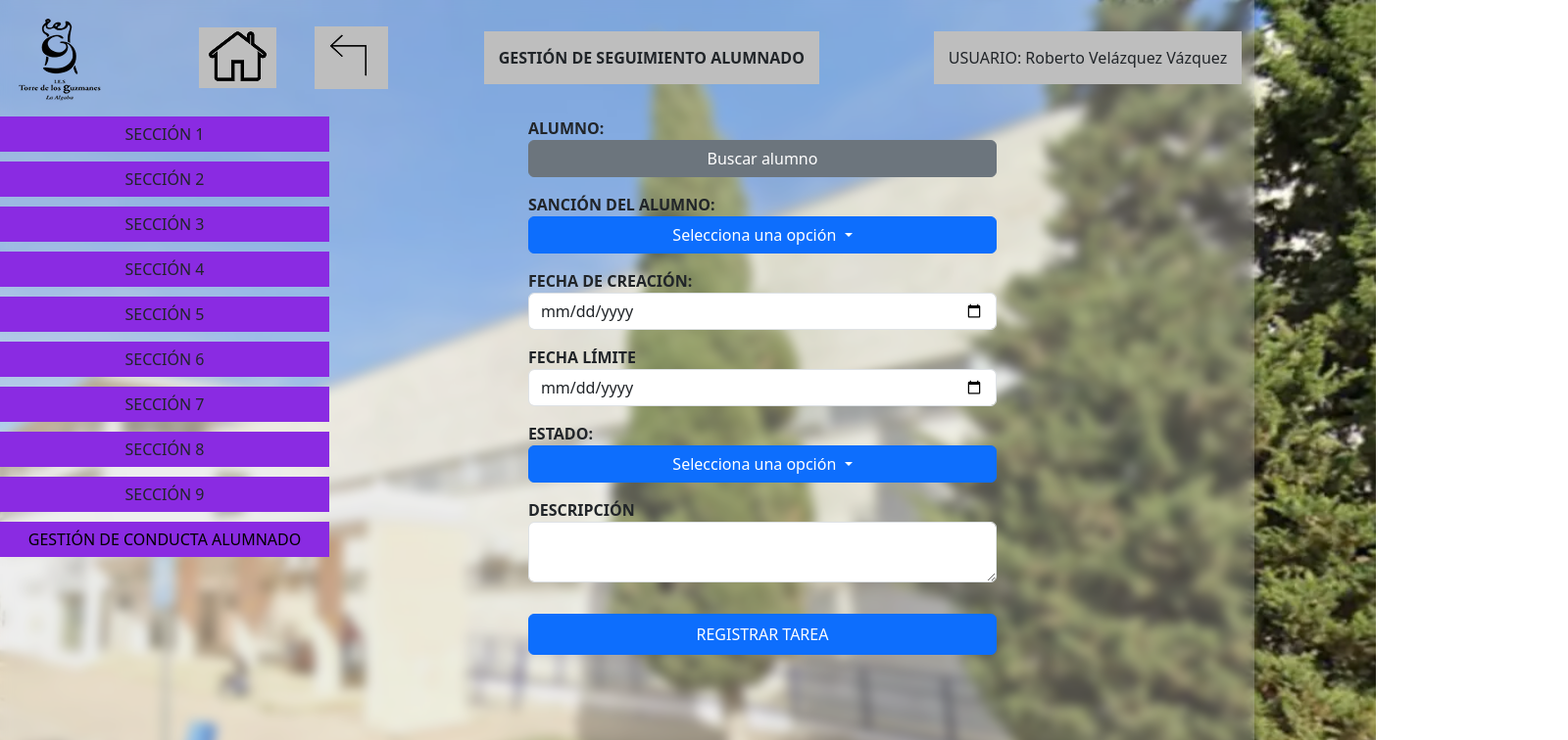
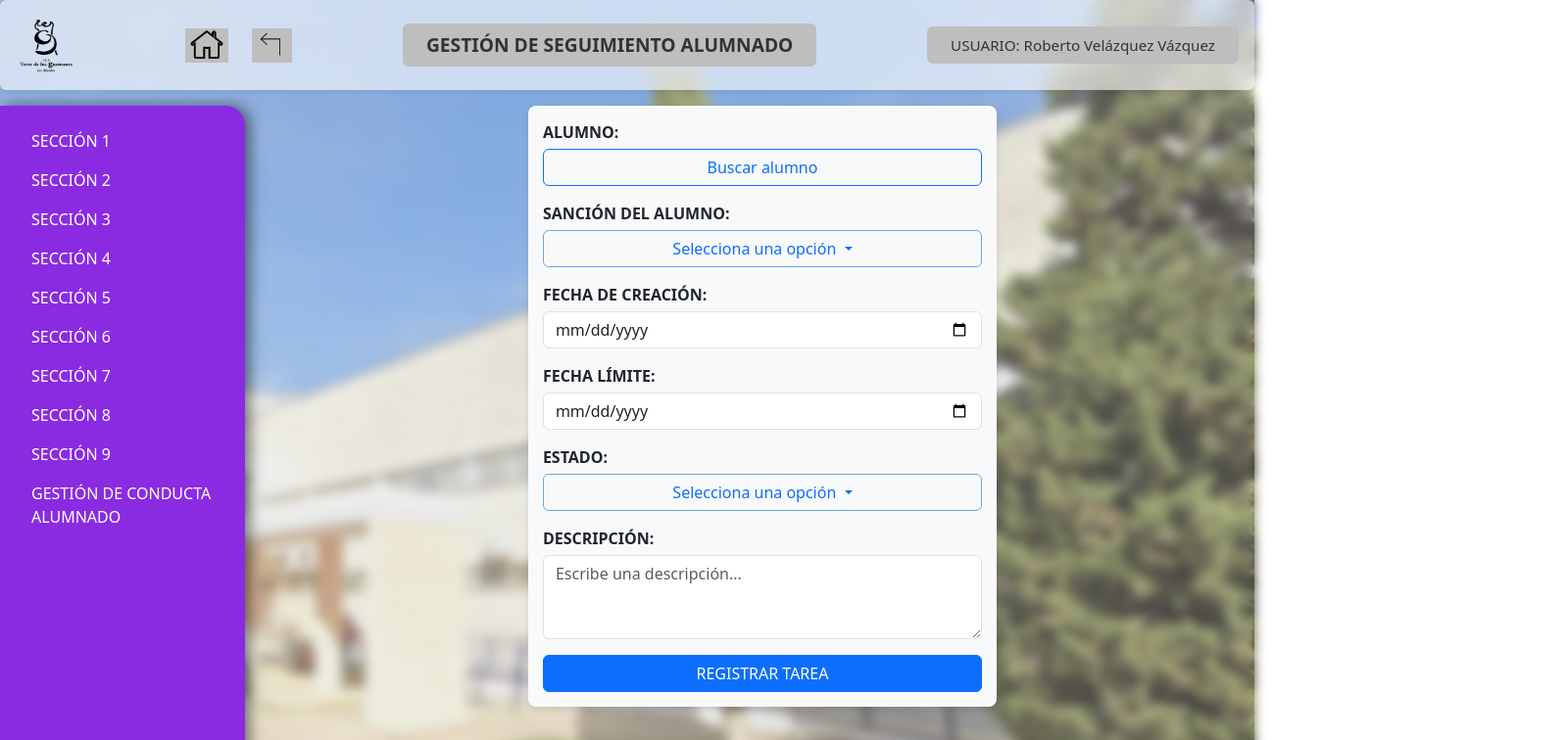
Before and after one commit to robertovelz8/TFG-Frontend, an Angular app: page /registrar-tarea in a window 1280 px wide. Shown: the top 756 px of the page at 98% size, 1600 px wide, since content can reach past the window. Built offline with nearby package versions, Linux system fonts and the light colour scheme.

Commit message:
Diseño terminado

```diff
--- a/src/app/header/header.component.css
+++ b/src/app/header/header.component.css
@@ -1,27 +1,38 @@
 .header {
-    display: flex;
-    justify-content: space-between;
-    align-items: center;
-    margin: 1%;
+    background-color: rgba(255, 255, 255, 0.6) !important; /* blanco translúcido */
+    backdrop-filter: blur(10px); /* desenfoque opcional */
+    border-radius: 10px;
+    box-shadow: 0 2px 10px rgba(0, 0, 0, 0.1);
+    flex-wrap: wrap;
+    gap: 1rem;
 }
 
-.controls {
-    display: flex;
-    justify-content: center;
-    align-items: center;
+
+
+
+.logo-header {
+    height: 60px;
+    object-fit: contain;
 }
 
-.container-home {
-    margin-right: 25%;
+.icon-header {
+    height: 35px;
+    transition: transform 0.2s ease;
+    cursor: pointer;
+}
+
+.icon-header:hover {
+    transform: scale(1.1);
 }
 
 .container-title-section {
     background-color: #BEBEBE;
-    font-weight: bolder;
-    padding: 15px;
+    color: #333;
+    font-size: 1.2rem;
 }
 
 .container-user {
     background-color: #BEBEBE;
-    padding: 15px;
+    color: #333;
+    font-size: 0.95rem;
 }
--- a/src/app/header/header.component.html
+++ b/src/app/header/header.component.html
@@ -1,22 +1,24 @@
-<div class="header">
-    <div class="container-img">
+<div class="header d-flex align-items-center justify-content-between p-3 shadow-sm rounded mb-3 bg-white">
+    <div class="d-flex align-items-center gap-3">
         <a href="https://blogsaverroes.juntadeandalucia.es/iestorrredelosguzmanes/">
-            <img src="../../assets/imgs/logo-instituto.png">
+            <img src="../../assets/imgs/logo-instituto.png" class="logo-header" alt="Logo instituto">
         </a>
     </div>
-    <div class="controls">
+
+    <div class="d-flex align-items-center gap-4 controls">
         <div class="container-home">
-            <img src="../../assets/imgs/Home.png" style="cursor: pointer;">
+            <img src="../../assets/imgs/Home.png" class="icon-header" alt="Inicio">
         </div>
-        <div class="container-back ">
-            <img src="../../assets/imgs/Volver.png" (click)="volverAtras()" style="cursor: pointer;">
+        <div class="container-back">
+            <img src="../../assets/imgs/Volver.png" class="icon-header" alt="Volver" (click)="volverAtras()">
         </div>
     </div>
 
-    <div class="container-title-section">
+    <div class="container-title-section text-center px-4 py-2 fw-bold rounded">
         {{title}}
     </div>
-    <div class="container-user">
+
+    <div class="container-user text-end px-4 py-2 rounded">
         USUARIO: {{user}}
     </div>
 </div>
--- a/src/app/modificar-sancion/modificar-sancion.component.css
+++ b/src/app/modificar-sancion/modificar-sancion.component.css
@@ -1,24 +1,28 @@
 .form-sancion {
-    display: grid;
-    gap: 1rem;
-    width: 60%;
+  background-color: #f8f9fa;
+  padding: 15px;
+  border-radius: 8px;
+  width: 60%;
+  box-shadow: 0 4px 6px rgba(0, 0, 0, 0.1);
 }
 
-
-.form-row {
-    grid-template-columns: 150px 1fr;
-    gap: 0.75rem;
+.form-label {
+  font-weight: bold;
+  margin-bottom: 5px;
 }
 
-button[type="submit"] {
-    padding: 0.5rem 1.5rem;
-    font-size: 1rem;
+button:focus, input:focus {
+  box-shadow: 0 0 0 0.25rem rgba(255, 105, 180, 0.5);
+  border-color: #ff69b4;
 }
 
+button.dropdown-toggle {
+  background-color: transparent;
+  border: 1px solid #68a6e4;
+}
 
-.form-row label {
-    text-align: right;
-    font-weight: bold;
+button:hover, button:active {
+  background-color: #68a6e4;
 }
 
 .centered-wrapper {
--- a/src/app/registrar-sancion/registrar-sancion.component.css
+++ b/src/app/registrar-sancion/registrar-sancion.component.css
@@ -1,24 +1,28 @@
 .form-sancion {
-    display: grid;
-    gap: 1rem;
-    width: 60%;
+  background-color: #f8f9fa;
+  padding: 15px;
+  border-radius: 8px;
+  width: 60%;
+  box-shadow: 0 4px 6px rgba(0, 0, 0, 0.1);
 }
 
-
-.form-row {
-    grid-template-columns: 150px 1fr;
-    gap: 0.75rem;
+.form-label {
+  font-weight: bold;
+  margin-bottom: 5px;
 }
 
-button[type="submit"] {
-    padding: 0.5rem 1.5rem;
-    font-size: 1rem;
+button:focus, input:focus {
+  box-shadow: 0 0 0 0.25rem rgba(255, 105, 180, 0.5);
+  border-color: #ff69b4;
 }
 
+button.dropdown-toggle {
+  background-color: transparent;
+  border: 1px solid #68a6e4;
+}
 
-.form-row label {
-    text-align: right;
-    font-weight: bold;
+button:hover, button:active {
+  background-color: #68a6e4;
 }
 
 .centered-wrapper {
--- a/src/app/registrar-tareas/registrar-tareas.component.css
+++ b/src/app/registrar-tareas/registrar-tareas.component.css
@@ -1,24 +1,28 @@
 .form-tarea {
-    display: grid;
-    gap: 1rem;
-    width: 60%;
+  background-color: #f8f9fa;
+  padding: 15px;
+  border-radius: 8px;
+  width: 60%;
+  box-shadow: 0 4px 6px rgba(0, 0, 0, 0.1);
 }
 
-
-.form-row {
-    grid-template-columns: 150px 1fr;
-    gap: 0.75rem;
+.form-label {
+  font-weight: bold;
+  margin-bottom: 5px;
 }
 
-button[type="submit"] {
-    padding: 0.5rem 1.5rem;
-    font-size: 1rem;
+button:focus, input:focus, textarea:focus {
+  box-shadow: 0 0 0 0.25rem rgba(255, 105, 180, 0.5);
+  border-color: #ff69b4;
 }
 
+button.dropdown-toggle {
+  background-color: transparent;
+  border: 1px solid #68a6e4;
+}
 
-.form-row label {
-    text-align: right;
-    font-weight: bold;
+button:hover, button:active {
+  background-color: #68a6e4;
 }
 
 .centered-wrapper {
--- a/src/app/registrar-tareas/registrar-tareas.component.html
+++ b/src/app/registrar-tareas/registrar-tareas.component.html
@@ -1,58 +1,59 @@
 <div class="centered-wrapper" style="width: 90%;">
     <form class="form-tarea">
 
-        <div class="form-row">
-            <label>ALUMNO:</label>
-            <button type="button" class="btn btn-secondary w-100" id="buscar-alumno-btn">
+        <div class="mb-3">
+            <label for="buscar-alumno-btn" class="form-label">ALUMNO:</label>
+            <button type="button" class="btn btn-outline-primary w-100" id="buscar-alumno-btn">
                 Buscar alumno
             </button>
         </div>
 
-        <div class="form-row">
-            <label>SANCIÓN DEL ALUMNO:</label>
-            <div class="dropdown w-100">
-                <button class="btn btn-primary dropdown-toggle w-100" type="button" data-bs-toggle="dropdown">
+        <div class="mb-3">
+            <label class="form-label">SANCIÓN DEL ALUMNO:</label>
+            <div class="dropdown">
+                <button class="btn btn-outline-primary dropdown-toggle w-100" type="button" data-bs-toggle="dropdown">
                     Selecciona una opción
                 </button>
                 <ul class="dropdown-menu w-100">
-                    <li><a class="dropdown-item">Sanción 1</a></li>
-                    <li><a class="dropdown-item">Sanción 2</a></li>
-                    <li><a class="dropdown-item">Sanción 3</a></li>
+                    <li><a class="dropdown-item" href="#">Sanción 1</a></li>
+                    <li><a class="dropdown-item" href="#">Sanción 2</a></li>
+                    <li><a class="dropdown-item" href="#">Sanción 3</a></li>
                 </ul>
             </div>
         </div>
 
-        <div class="form-row">
-            <label for="fecha-creacion">FECHA DE CREACIÓN:</label>
+        <div class="mb-3">
+            <label for="fecha-creacion" class="form-label">FECHA DE CREACIÓN:</label>
             <input class="form-control" type="date" name="fecha-creacion" id="fecha-creacion">
         </div>
 
-        <div class="form-row">
-            <label for="fecha-limite">FECHA LÍMITE</label>
+        <div class="mb-3">
+            <label for="fecha-limite" class="form-label">FECHA LÍMITE:</label>
             <input class="form-control" type="date" name="fecha-limite" id="fecha-limite">
         </div>
 
-        <div class="form-row">
-            <label>ESTADO:</label>
-            <div class="dropdown w-100">
-                <button class="btn btn-primary dropdown-toggle w-100" type="button" data-bs-toggle="dropdown">
+        <div class="mb-3">
+            <label class="form-label">ESTADO:</label>
+            <div class="dropdown">
+                <button class="btn btn-outline-primary dropdown-toggle w-100" type="button" data-bs-toggle="dropdown">
                     Selecciona una opción
                 </button>
                 <ul class="dropdown-menu w-100">
-                    <li><a class="dropdown-item">COMPLETADA</a></li>
-                    <li><a class="dropdown-item">EN PROGRESO</a></li>
-                    <li><a class="dropdown-item">PENDIENTE</a></li>
+                    <li><a class="dropdown-item" href="#">COMPLETADA</a></li>
+                    <li><a class="dropdown-item" href="#">EN PROGRESO</a></li>
+                    <li><a class="dropdown-item" href="#">PENDIENTE</a></li>
                 </ul>
             </div>
         </div>
 
-        <div class="form-row">
-            <label for="descripcion">DESCRIPCIÓN</label>
-            <textarea class="form-control" name="descripcion" id="descripcion" placeholder="Escribe una descripcion...">
-
-            </textarea>
+        <div class="mb-3">
+            <label for="descripcion" class="form-label">DESCRIPCIÓN:</label>
+            <textarea class="form-control" name="descripcion" id="descripcion" rows="3"
+                placeholder="Escribe una descripción..."></textarea>
         </div>
 
-        <button type="submit" class="btn btn-primary mt-3">REGISTRAR TAREA</button>
+        <div class="d-grid gap-2">
+            <button type="submit" class="btn btn-primary">REGISTRAR TAREA</button>
+        </div>
     </form>
 </div>
--- a/src/app/seguimiento-alumnado/seguimiento-alumnado.component.css
+++ b/src/app/seguimiento-alumnado/seguimiento-alumnado.component.css
@@ -1,12 +1,26 @@
 .content-casos-de-uso {
+    margin-top: 7%;
     display: grid;
     grid-template-columns: 1fr 1fr 1fr;
-    height: 100%;
-    grid: 5%;
+    height: 70%;
 }
 
 button {
     max-height: 150px !important;
-    padding: 15px !important;
-    font-size: 0.95rem !important;
-  }
+    background-color: #4C74B9;
+    border: none;
+    border-radius: 12px;
+    padding: 10px 20px;
+    font-size: 0.9rem;
+    font-weight: 600;
+    color: white;
+    box-shadow: 0 4px 8px rgba(0, 0, 0, 0.1);
+    transition: all 0.3s ease;
+}
+
+button:hover {
+    background-color: #3e5a89;
+    transform: scale(1.05);
+    box-shadow: 0 6px 12px rgba(0, 0, 0, 0.15);
+    cursor: pointer;
+}
--- a/src/app/sidebar/sidebar.component.css
+++ b/src/app/sidebar/sidebar.component.css
@@ -1,22 +1,22 @@
 .sidebar {
-    margin: 0;
-    width: 200vh;
-    padding: 0;
+  background-color: blueviolet;
+  width: 250px;
+  min-height: 100vh;
+  border-top-right-radius: 20px;
+  border-bottom-right-radius: 20px;
+  box-shadow: 5px 0 15px rgba(0, 0, 0, 0.5);
+  padding: 1rem;
 }
 
-ul {
-    padding-left: 0;
-    list-style-type: none;
+.custom-item {
+  background-color: transparent;
+  color: white;
+  border: none;
+  transition: transform 0.4s ease, background-color 0.4s ease;
 }
-li {
-    margin-bottom: 10px;
-    padding: 6px;
-    text-align: center;
-    width: 21%;
-    background-color: blueviolet;
+
+.custom-item:hover {
+  background-color: rgba(75, 0, 130, 0.4);
+  transform: scale(1.05);
+  cursor: pointer;
 }
-a {
-    width: 100%;
-    text-decoration: none;
-    color: black;
-}
--- a/src/app/sidebar/sidebar.component.html
+++ b/src/app/sidebar/sidebar.component.html
@@ -1,18 +1,16 @@
-<div class="sidebar">
-    <ul>
-        <li>SECCIÓN 1</li>
-        <li>SECCIÓN 2</li>
-        <li>SECCIÓN 3</li>
-        <li>SECCIÓN 4</li>
-        <li>SECCIÓN 5</li>
-        <li>SECCIÓN 6</li>
-        <li>SECCIÓN 7</li>
-        <li>SECCIÓN 8</li>
-        <li>SECCIÓN 9</li>
-        <li>
-            <a routerLink="/seguimiento">
-            GESTIÓN DE CONDUCTA ALUMNADO</a>
-        </li>
-
-    </ul>
+<div class="sidebar p-3 vh-100">
+  <div class="list-group">
+    <span class="list-group-item custom-item disabled">SECCIÓN 1</span>
+    <span class="list-group-item custom-item disabled">SECCIÓN 2</span>
+    <span class="list-group-item custom-item disabled">SECCIÓN 3</span>
+    <span class="list-group-item custom-item disabled">SECCIÓN 4</span>
+    <span class="list-group-item custom-item disabled">SECCIÓN 5</span>
+    <span class="list-group-item custom-item disabled">SECCIÓN 6</span>
+    <span class="list-group-item custom-item disabled">SECCIÓN 7</span>
+    <span class="list-group-item custom-item disabled">SECCIÓN 8</span>
+    <span class="list-group-item custom-item disabled">SECCIÓN 9</span>
+    <a class="list-group-item custom-item text-white text-decoration-none rounded" routerLink="/seguimiento">
+      GESTIÓN DE CONDUCTA ALUMNADO
+    </a>
+  </div>
 </div>
--- a/src/styles.css
+++ b/src/styles.css
@@ -12,6 +12,7 @@ body {
     position: relative;
     z-index: 0;
     overflow-x: hidden;
+    overflow-y: hidden;
 }
 
 body::before {
```
Also changed, not shown: src/app/modificar-sancion/modificar-sancion.component.html (+21 -26 lines), src/app/registrar-sancion/registrar-sancion.component.html (+34 -31 lines).
